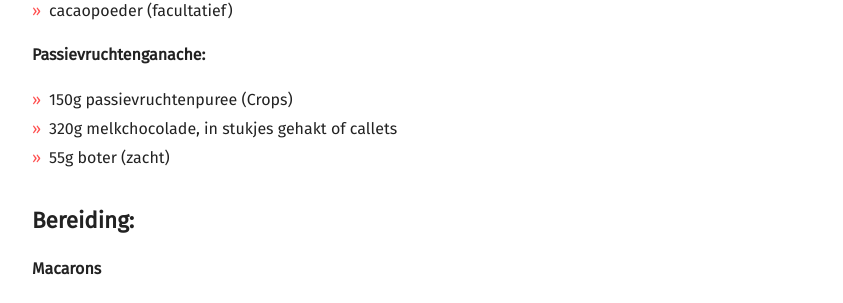
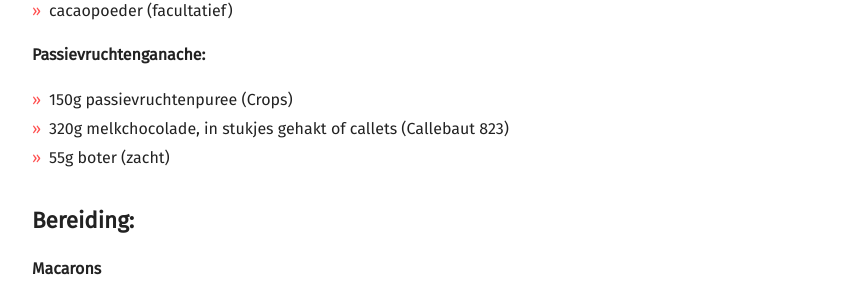
Before and after one commit to fabilicious/fabilicious.github.io, a Jekyll site: the page built from recipes/_posts/2021-02-07-Macarons_met_passievruchtenganache.md, in a window 1280 px wide and 900 px high, scrolled down 1227 px. Shown: the part 141-444 px from the top of the window, without its empty margins (58-901 px from the left). Built offline with Jekyll 4.4.1, drawn with Linux system fonts in a browser that asks for light colours; nearby versions of some CDN libraries; some web fonts are replaced.

Commit message:
Update 2021-02-07-Macarons_met_passievruchtenganache.md

```diff
--- a/recipes/_posts/2021-02-07-Macarons_met_passievruchtenganache.md
+++ b/recipes/_posts/2021-02-07-Macarons_met_passievruchtenganache.md
@@ -18,7 +18,7 @@ recipe:
 
     **Passievruchtenganache:**
     * 150g passievruchtenpuree (Crops)
-    * 320g melkchocolade, in stukjes gehakt of callets
+    * 320g melkchocolade, in stukjes gehakt of callets (Callebaut 823)
     * 55g boter (zacht)
 
 ---
```
